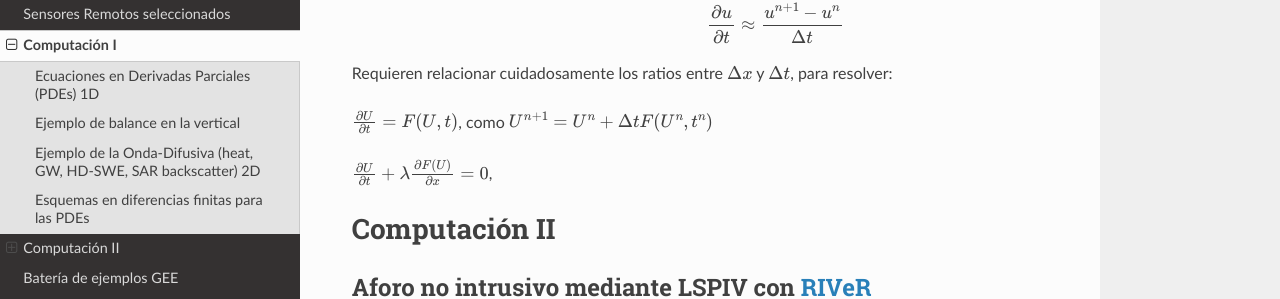
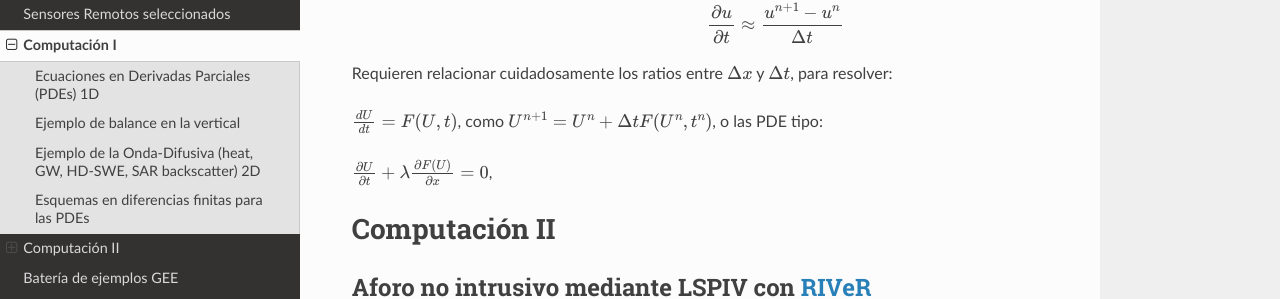
Before and after one commit to ivillamadrid/HidrologiaXXI, a Sphinx documentation site: the page built from docs/source/computacion.rst, in a window 1280 px wide and 900 px high, scrolled down 1445 px. Shown: the part 208-507 px from the top of the window. Built offline with Sphinx 7.4.7 and the Read the Docs theme 2.0.0, drawn with Linux system fonts in a browser that asks for light colours.

Commit message:
Update computacion.rst

```diff
--- a/docs/source/computacion.rst
+++ b/docs/source/computacion.rst
@@ -79,7 +79,7 @@ Diferentes esquemas de discretización para resolver las ecuaciones anteriores,
 
 Requieren relacionar cuidadosamente los ratios entre :math:`\Delta x` y :math:`\Delta t`, para resolver:
 
-:math:`\frac{\partial U}{\partial t} = F(U, t)`, como :math:`U^{n+1}=U^{n}+\Delta t F(U^n, t^n)`
+:math:`\frac{d U}{d t} = F(U, t)`, como :math:`U^{n+1}=U^{n}+\Delta t F(U^n, t^n)`, o las PDE tipo:
 
 :math:`\frac{\partial U}{\partial t} + \lambda \frac{\partial F(U)}{\partial x}=0`,
 
```
